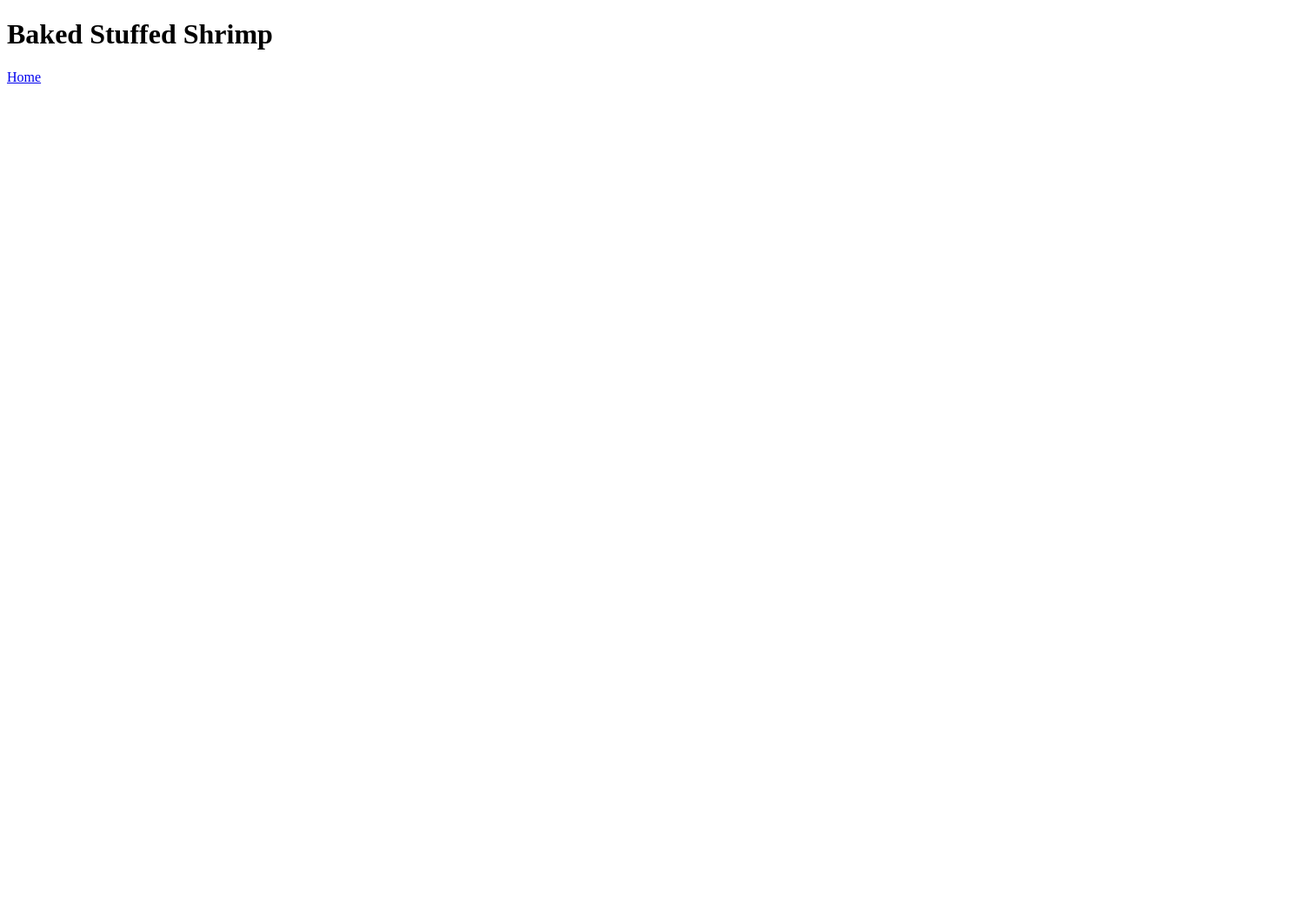
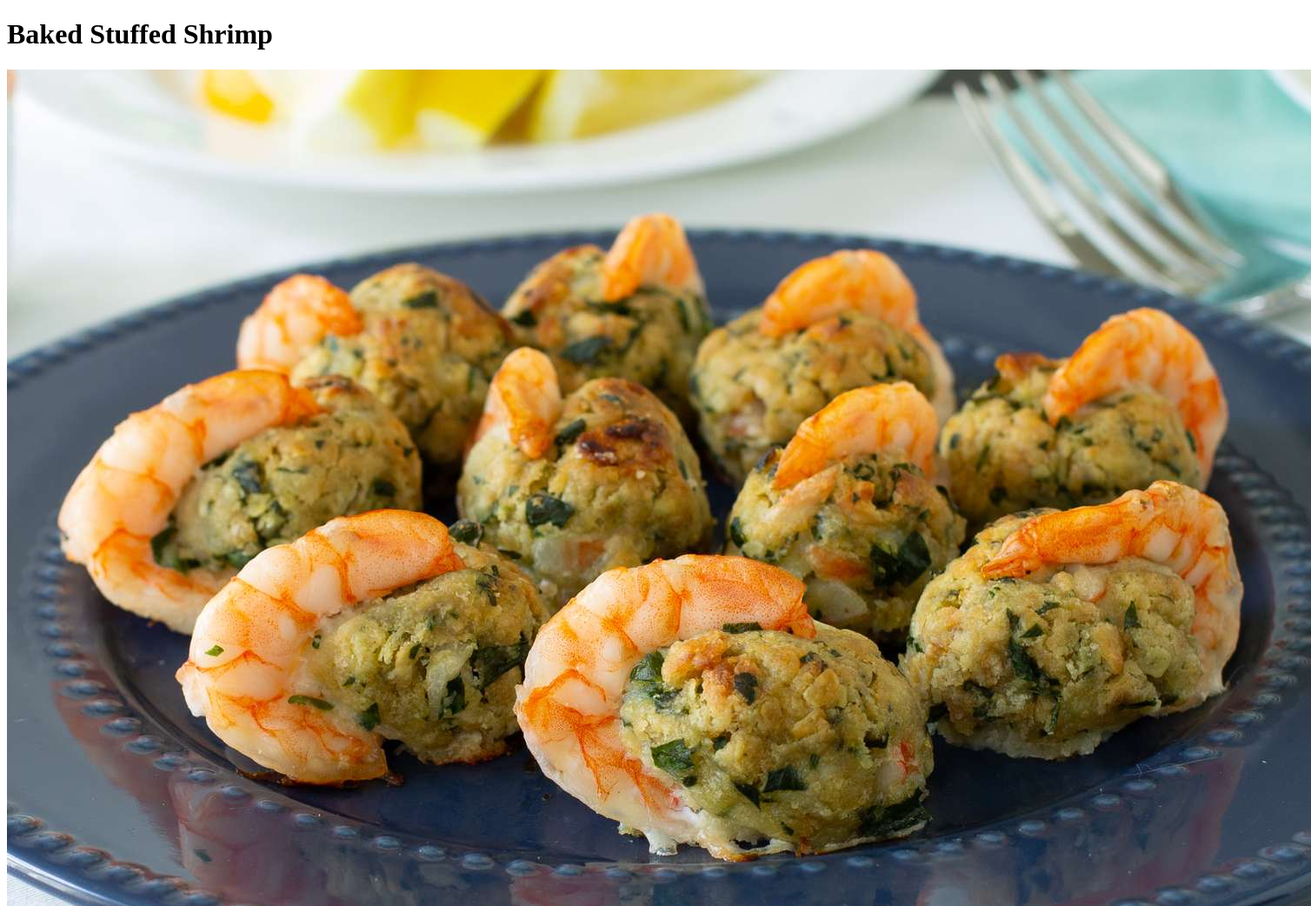
Before and after one commit to iamAsparagus/odin-recipes, a plain HTML site: page recipes/baked-stuffed-shrimp.html in a window 1280 px wide. Shown: the top 1042 px of the page at 87% size, 1508 px wide, since content can reach past the window. Before the commit the page ends 800 px from the top, so only its background shows below. Drawn offline with Linux system fonts and the light colour scheme.

Commit message:
added shrimp photo

```diff
--- a/recipes/baked-stuffed-shrimp.html
+++ b/recipes/baked-stuffed-shrimp.html
@@ -8,6 +8,8 @@
 
     <body>
         <h1>Baked Stuffed Shrimp</h1>
+        <img src="/photos/267033-baked-stuffed-shrimp-recipe-VAT-Beauty-4x3-0bb2f4f7e248436682aa025a66dd1093.jpg">
         <a href="../index.html">Home</a>
+
     </body>
 </html>
```
